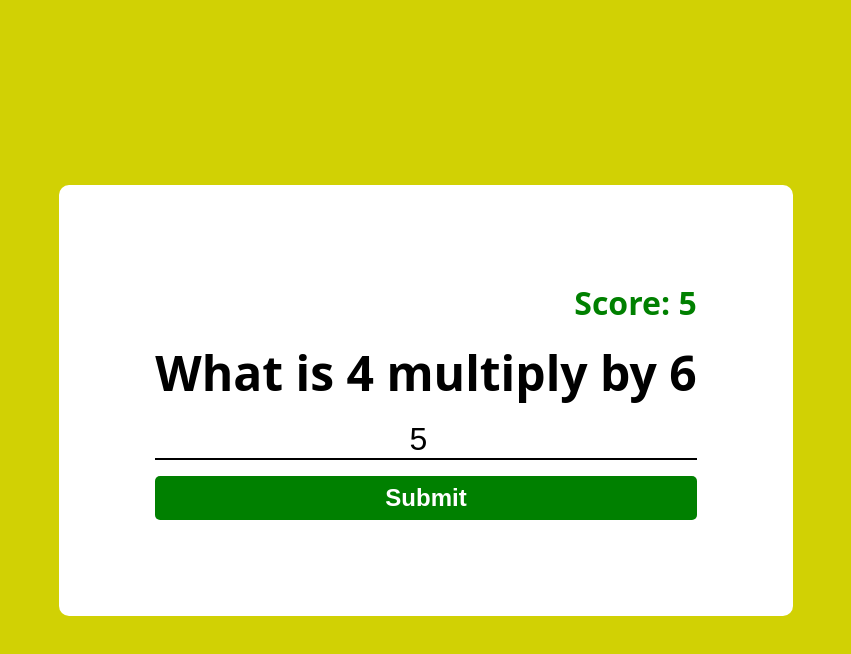
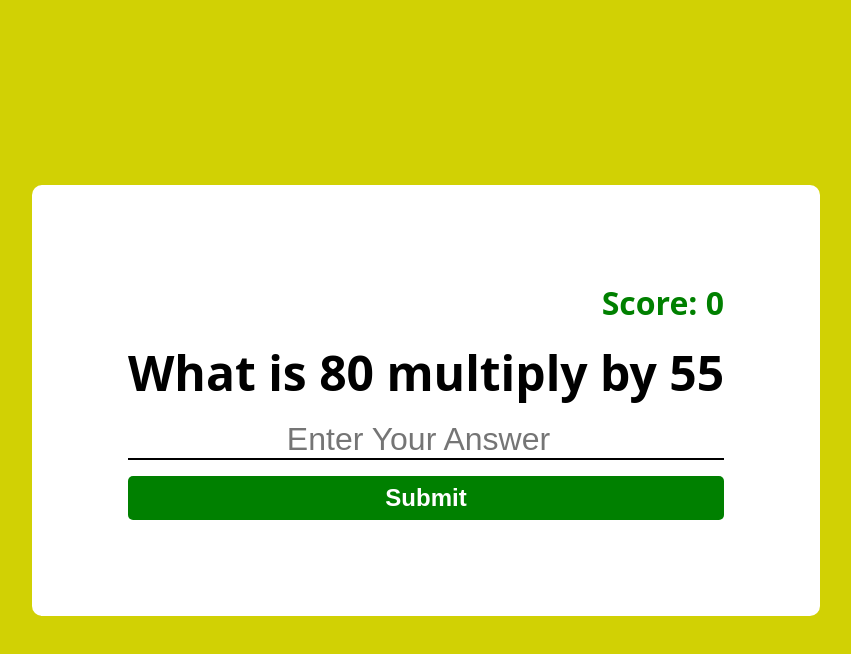
Before and after one commit to numanjvd82/10-html-css-projects, a plain HTML site: page multiplication-app/index.html in a window 1280 px wide. Both pictures are taken after typing "5" into the empty fields and a click on the button "Submit". Shown: the whole page, without its empty margins (214-1065 px from the left). Drawn offline with Linux system fonts and the light colour scheme.

Commit message:
multiplication app complete

```diff
--- a/multiplication-app/index.html
+++ b/multiplication-app/index.html
@@ -9,6 +9,7 @@
   </head>
   <body>
     <div class="container">
+      <form action="" class="form" method="post">
         <h5 class="score-heading">
           Score: <span class="score" id="score">5</span>
         </h5>
@@ -24,6 +25,9 @@
           placeholder="Enter Your Answer"
         />
         <button type="submit" class="btn" id="submit-btn">Submit</button>
+      </form>
     </div>
+
+    <script src="./script.js"></script>
   </body>
 </html>
--- /dev/null
+++ b/multiplication-app/script.js
@@ -0,0 +1,51 @@
+const score = document.querySelector('#score');
+const numOne = document.querySelector('#numOne');
+const numTwo = document.querySelector('#numTwo');
+const form = document.querySelector('.form');
+const answer = document.querySelector('#answer-input');
+
+const getRandomNumbers = (min = 0, max = 10) => {
+  return Math.ceil(Math.random() * (max - min) + min);
+};
+
+// Reset the score to 0
+score.textContent = 0;
+
+const randomNumOne = getRandomNumbers();
+const randomNumTwo = getRandomNumbers();
+
+// Setting the random number in the question
+
+numOne.textContent = randomNumOne;
+numTwo.textContent = randomNumTwo;
+
+// Get Input Value
+
+form.addEventListener('submit', (e) => {
+  e.preventDefault();
+
+  let text = Number(answer.value);
+
+  if (text === 0) {
+    alert('Please Enter a Number');
+  }
+
+  const getCorrectAnswer = randomNumOne * randomNumTwo;
+
+  if (getCorrectAnswer === text) {
+    score.textContent = Number(score.textContent) + 1;
+  }
+
+  if (!(getCorrectAnswer === text)) {
+    score.textContent = Number(score.textContent) - 1;
+    // Setting a condition for the score if it is lower than zero
+    if (Number(score.textContent) < 0) {
+      score.textContent = 0;
+    }
+  }
+
+  answer.value = '';
+
+  numOne.textContent = getRandomNumbers(0, 100);
+  numTwo.textContent = getRandomNumbers(0, 100);
+});
```
Lines whose indentation alone changed are shown as unchanged.
